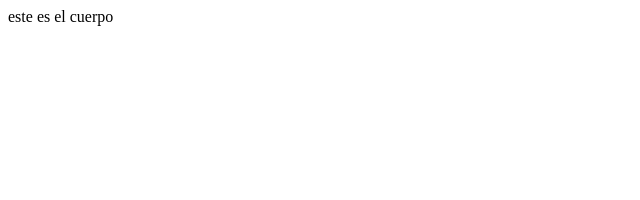
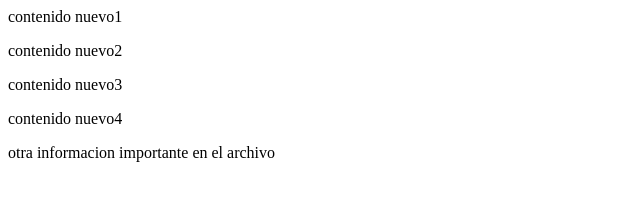
Before and after one commit to DanyRodri/Primerproyecto, a plain HTML site: page index.html in a window 1280 px wide. Shown: the whole page, without its empty margins (0-640 px from the left). Drawn offline with Linux system fonts and the light colour scheme.

Commit message:
otros cambios

```diff
--- a/index.html
+++ b/index.html
@@ -3,8 +3,10 @@
         <title>dany</title>
     </head>
     <body>
-        <p>
-            este es el cuerpo
-        </p>
+        <p> contenido nuevo1 </p>
+        <p> contenido nuevo2 </p>
+        <p> contenido nuevo3 </p>
+        <p> contenido nuevo4 </p>
+        <p> otra informacion importante en el archivo </p>
     </body>
 </html>
```
Also changed, not shown: nuevos.txt, otro.txt.
